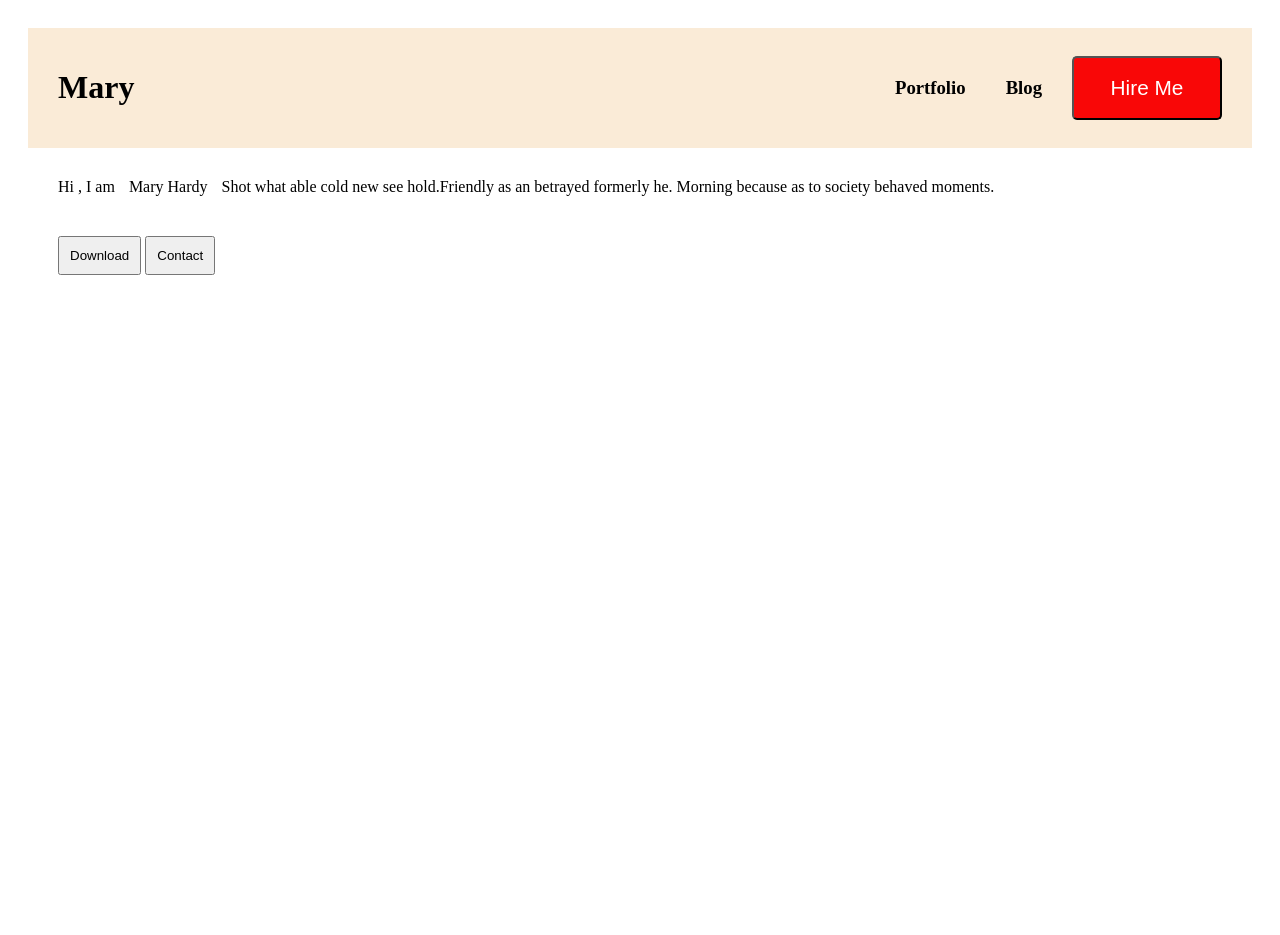
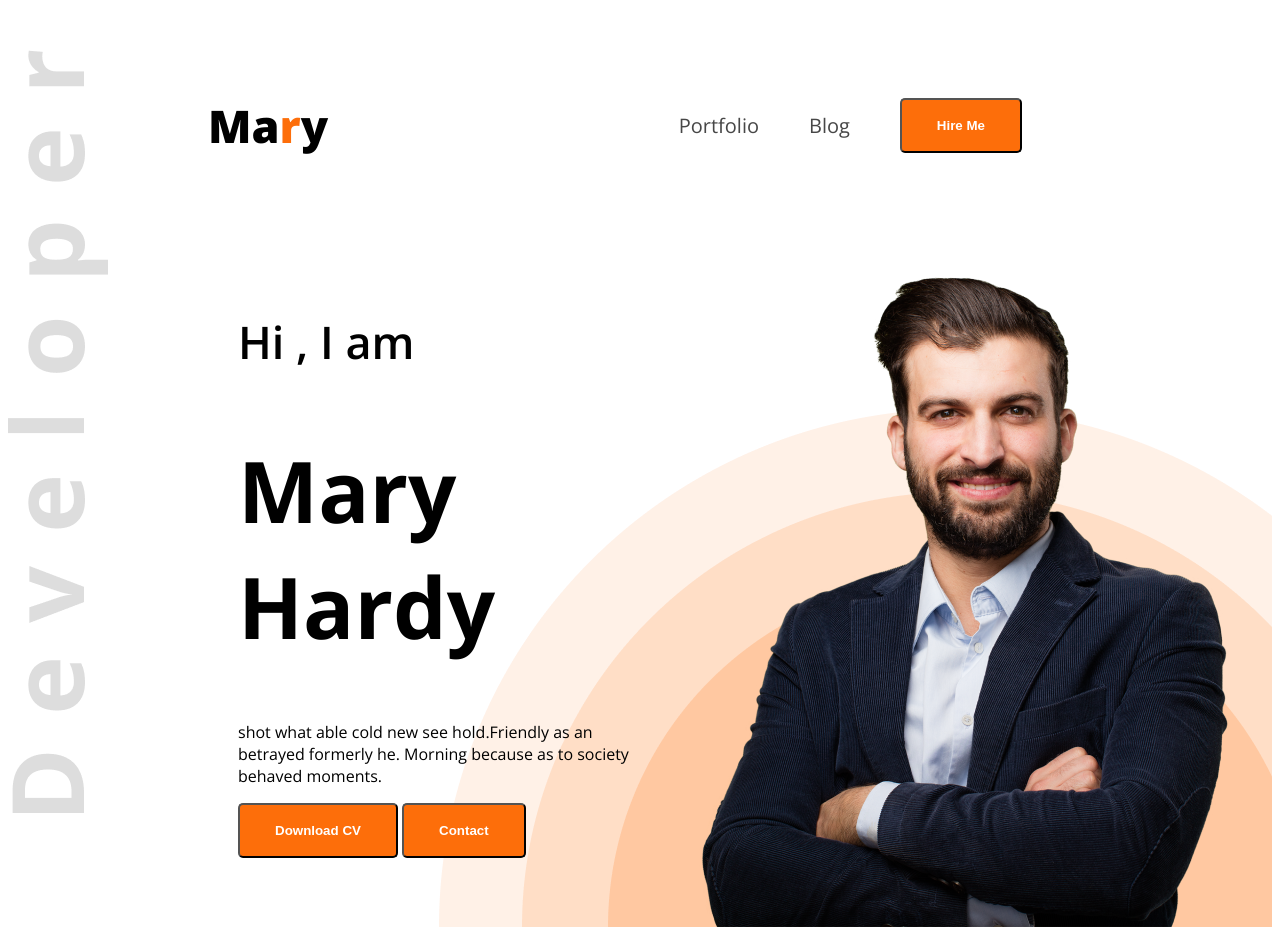
Before and after one commit to nur21horin/Portfolio, a plain HTML site: page index.html in a window 1280 px wide. Before the commit the page ends 800 px from the top, so only its background shows below. Drawn offline with nearby package versions, Linux system fonts and the light colour scheme.

Commit message:
work on first page done

```diff
--- a/index.html
+++ b/index.html
@@ -5,31 +5,40 @@
     <meta name="viewport" content="width=device-width, initial-scale=1.0" />
     <title>Portfolio</title>
     <link rel="stylesheet" href="./styles/styles.css" />
+    <link rel="preconnect" href="https://fonts.googleapis.com">
+<link rel="preconnect" href="https://fonts.gstatic.com" crossorigin>
+<link href="https://fonts.googleapis.com/css2?family=Open+Sans:ital,wght@0,300..800;1,300..800&display=swap" rel="stylesheet">
   </head>
-  <body>
-    <div class="head">
-      <h1>Mary</h1>
-      <div class="nav">
-        <h3>Portfolio</h3>
-        <h3>Blog</h3>
-        <button class="hireButton">Hire Me</button>
-      </div>
-    </div>
-    <div>
-      <div>
-        <div>
-          Hi , I am
-          <span>Mary Hardy</span>
-          Shot what able cold new see hold.Friendly as an betrayed formerly he.
-          Morning because as to society behaved moments.
+  <body class="open-sans-normal">
+    <header class="header">
+        <nav>
+            <h3 class="nav-title">Ma<span class="text-primary">r</span>y</h3>
+            <ul>
+                <li><a class="dark-2" href="/index.html">Portfolio</a></li>
+                <li><a class="dark-2" href="/Blog">Blog</a></li>
+                <li><a  href="./Hire-Me"><button class="btn-primary">Hire Me</button></a></li>
+            </ul>
+        </nav>
+        <div class="banner">
+            <div class="banner-content">
+                <h4 class="banner-greetings">Hi , I am</h4>
+                <h1 class="banner-title">Mary Hardy</h1>
+                <p class="banner-description">
+                    shot what able cold new see hold.Friendly as an betrayed
+                    formerly he. Morning because as to society behaved moments.
+                </p>
+                <button class="btn-primary dark-2">Download CV</button>
+                <button class="btn-primary">Contact</button>
+            </div>
+            <img class="banner-img" src="./images/hardy.png" alt="Hardy">
         </div>
-      </div>
-      <div>
-        <div>
-          <button>Download</button>
-          <button>Contact</button>
-        </div>
-      </div>
-    </div>
+    </header>
+    <main>
+
+    </main>
+
+    <footer>
+
+    </footer>
   </body>
 </html>
--- a/styles/styles.css
+++ b/styles/styles.css
@@ -1,27 +1,75 @@
-*{
-    margin: 1px0;
-    padding:10px;
+/* Nav styles*/
+@import url('https://fonts.googleapis.com/css2?family=Open+Sans:ital,wght@0,300..800;1,300..800&display=swap');
+.open-sans-normal {
+  font-family: "Open Sans", sans-serif;
+  font-optical-sizing: auto;
+
+  font-style: normal;
+  font-variation-settings:
+    "wdth" 100;
 }
-.head {
+/*shared style*/
+.text-primary{
+    color: #FD6E0A;
+}
+.dark-2{
+    color: #474747;
+}
+.btn-primary{
+    background-color: #FD6E0A;
+    font-weight: bold;
+    color: white;
+    padding: 18px 35px;
+    border-radius: 5px;
+}
+nav{
+    display: flex;
+    align-items: center;
+    justify-content: space-between;
+    margin: 50px 200px;
+}
+
+.nav-title{
+    font-weight: 800;
+    font-size: 45px;
+}
+nav ul li{
+    list-style: none;
+    margin-right: 50px;
+}
+nav li a{
+    text-decoration: none;
+    font-size: 20px;
+}
+nav ul{
+    display: flex;
+    align-items: center;
+
+}
+/*Header*/
+.header{
+    background-image: url("../images/developer.png"),url('../images/header_bg.png');
+    background-repeat: no-repeat;
+    background-position: top left,bottom right;
+}
+/*banner style*/
+.banner-greetings{
+    font-size: 45px;
+    font-weight: 600;
+}
+
+.banner-title{
+    font-weight: bold;
+    font-size: 85px;
+}
+banner-img{
+    width: 580px;
+}
+.banner{
     display: flex;
     justify-content: space-between;
-    align-items: center;
-    background-color: antiquewhite;
-    padding: 10px 20px;
+    margin: 0 35px 0 230px;
 }
-
-.nav {
-    display: flex;
-    gap: 20px;
-    align-items: center;
+.banner-content{
+    max-width: 580px;
 }
-.hireButton{
-    background-color: rgb(249, 7, 7);
-    color: white;
-    width: 150px;
-    height: 64px;
-    border-radius: 5px;
-    opacity: 100%;
-    font-size: 1.3rem;
-    align-items: center;
-}
```
